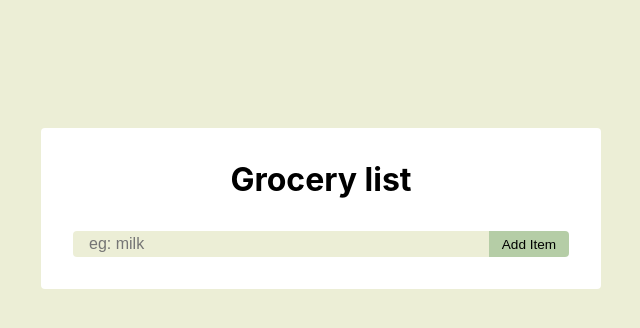
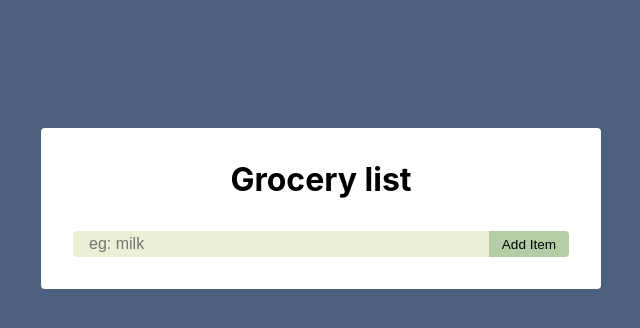
Before and after one commit to govind24agarwal/grocery-react-app, a React (Create React App) app: page / in a window 1280 px wide. Shown: the top 328 px of the page, without its empty margins (319-959 px from the left). Built offline with nearby package versions, Linux system fonts and the light colour scheme.

Commit message:
background-color change

```diff
--- a/src/index.css
+++ b/src/index.css
@@ -23,7 +23,7 @@ code {
 }
 
 body {
-  background-color: rgb(236, 238, 214);
+  background-color: rgba(37, 59, 99, 0.808);
 }
 
 .section-center {
```
